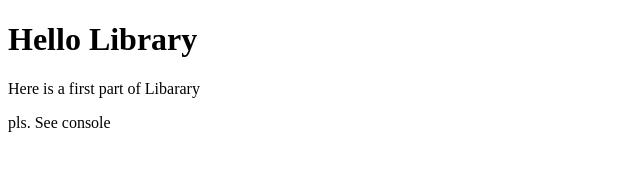
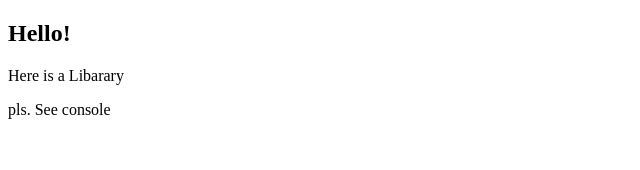
Before and after one commit to AndreyVekselman/LibraryPart1_ClassUser, a plain HTML site: page index.html in a window 1280 px wide. Shown: the whole page, without its empty margins (0-640 px from the left). Drawn offline with Linux system fonts and the light colour scheme.

Commit message:
connect all classes

```diff
--- a/index.html
+++ b/index.html
@@ -11,8 +11,8 @@
     <script src="script.js"></script>
   </head>
   <body>
-    <h1>Hello Library</h1>
-    <p>Here is a first part of Libarary</p>
+    <h2>Hello!</h2>
+    <p>Here is a Libarary</p>
     <p>pls. See console</p>
   </body>
 </html>
```
